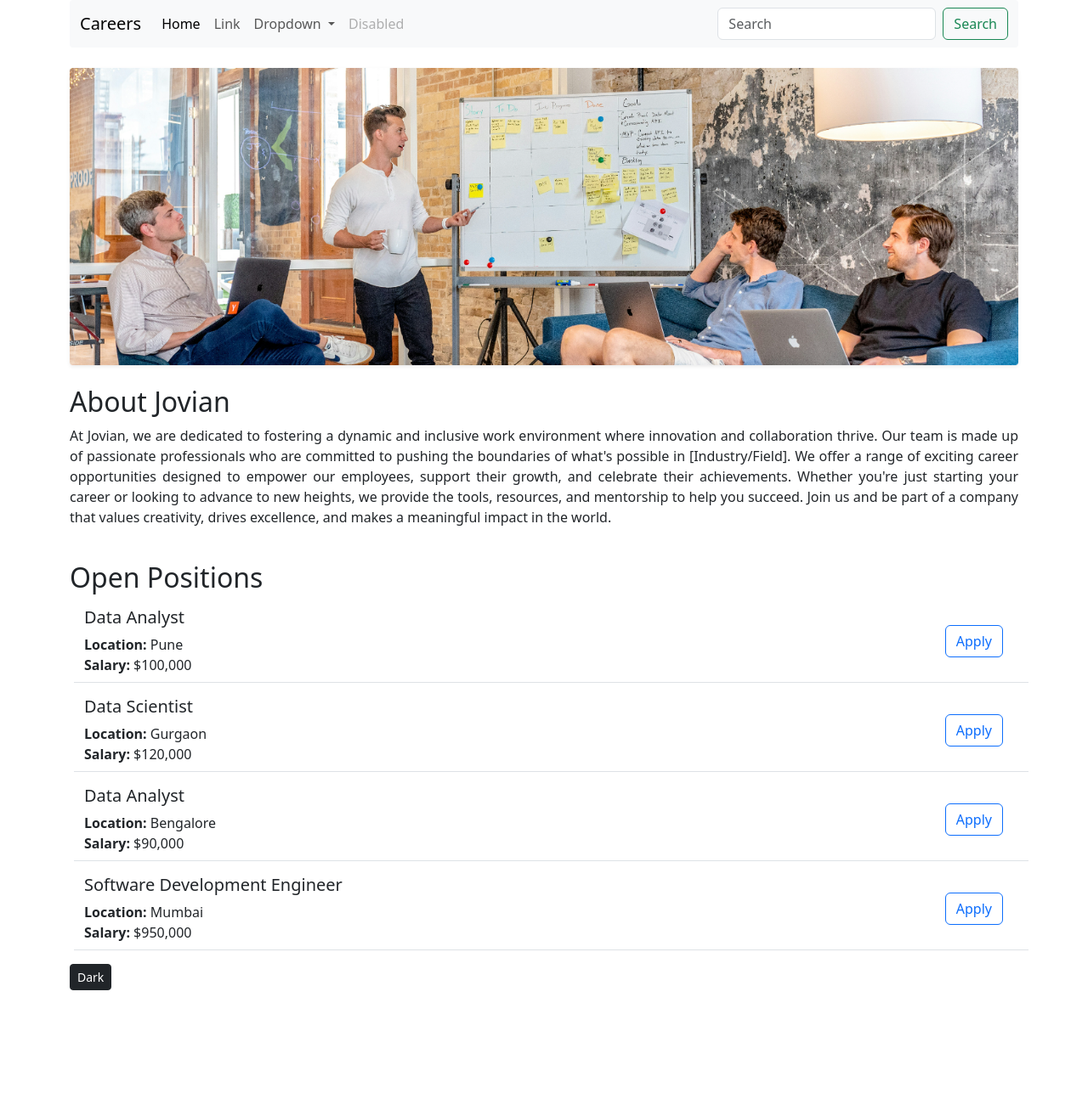
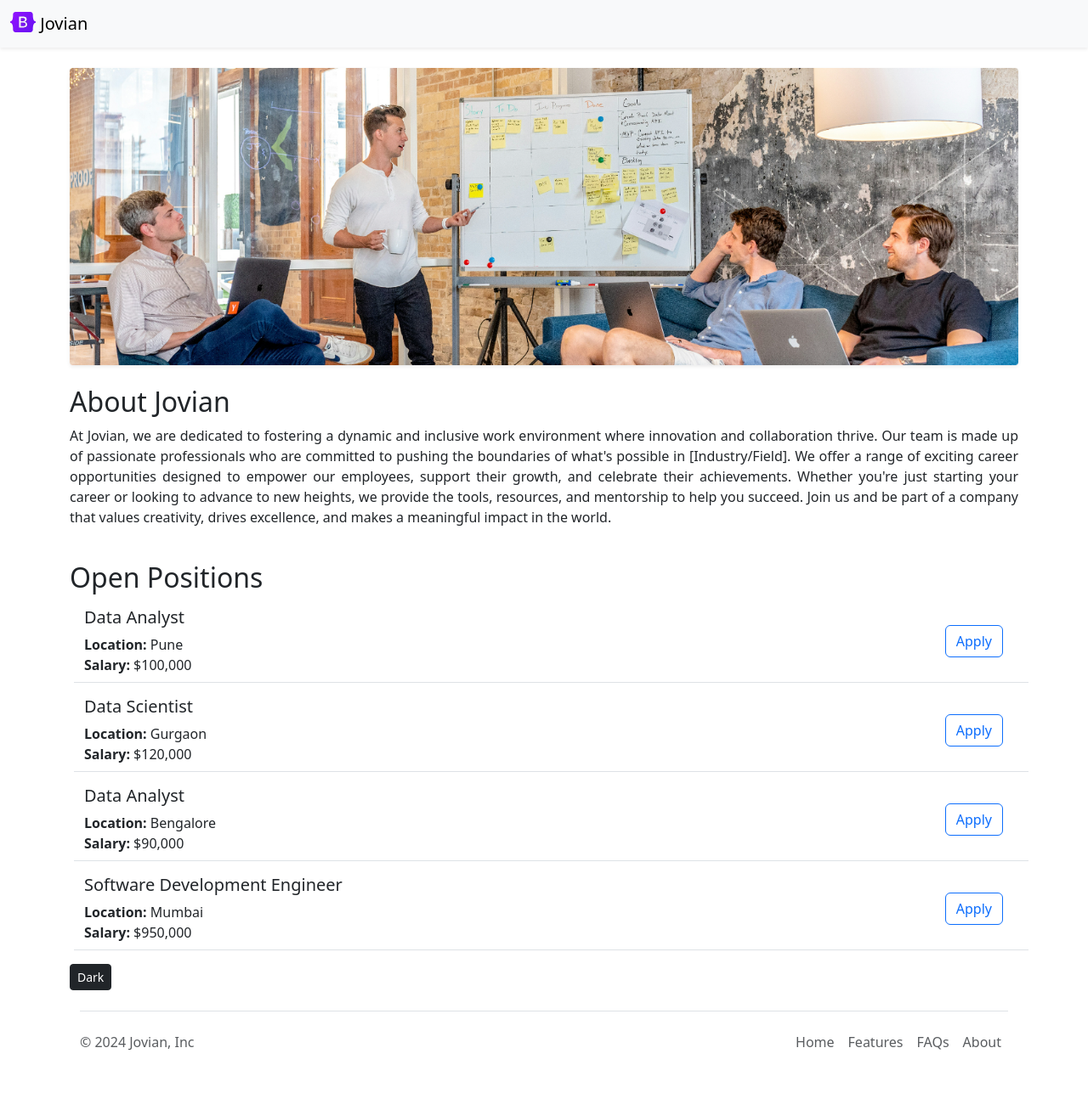
Before and after one commit to shaileshsuthar675/Tutorial-Repo, a Flask app: page / in a window 1280 px wide. Shown: the whole page at 85% size. Before the commit the page ends 1166 px from the top, so only its background shows below. Run offline with Flask 3, Linux system fonts and the light colour scheme.

Commit message:
Added header and footer.

```diff
--- /dev/null
+++ b/templates/about.html
@@ -0,0 +1,15 @@
+<br>
+<img src="/static/banner.png" class="rounded-1 img-fluid shadow-sm" alt="..." height="200">
+<br><br>
+<p class="h2">About Jovian</p>
+<p class="text-justify lead fs-6">
+    At Jovian, we are dedicated to fostering a dynamic and inclusive work environment where innovation and
+    collaboration thrive. Our team is made up of passionate professionals who are committed to pushing the
+    boundaries of what's possible in [Industry/Field]. We offer a range of exciting career opportunities
+    designed to
+    empower our employees, support their growth, and celebrate their achievements. Whether you're just starting
+    your
+    career or looking to advance to new heights, we provide the tools, resources, and mentorship to help you
+    succeed. Join us and be part of a company that values creativity, drives excellence, and makes a meaningful
+    impact in the world.
+</p>
--- /dev/null
+++ b/templates/footer.html
@@ -0,0 +1,19 @@
+<div class="container">
+    <footer class="d-flex flex-wrap justify-content-between align-items-center py-3 my-4 border-top">
+        <p class="col-md-4 mb-0 text-body-secondary">&copy; 2024 Jovian, Inc</p>
+
+        <a href="/"
+            class="col-md-4 d-flex align-items-center justify-content-center mb-3 mb-md-0 me-md-auto link-body-emphasis text-decoration-none">
+            <svg class="bi me-2" width="40" height="32">
+                <use xlink:href="#bootstrap" />
+            </svg>
+        </a>
+
+        <ul class="nav col-md-4 justify-content-end">
+            <li class="nav-item"><a href="#" class="nav-link px-2 text-body-secondary">Home</a></li>
+            <li class="nav-item"><a href="#" class="nav-link px-2 text-body-secondary">Features</a></li>
+            <li class="nav-item"><a href="#" class="nav-link px-2 text-body-secondary">FAQs</a></li>
+            <li class="nav-item"><a href="#" class="nav-link px-2 text-body-secondary">About</a></li>
+        </ul>
+    </footer>
+</div>
--- a/templates/home.html
+++ b/templates/home.html
@@ -27,81 +27,10 @@
         crossorigin="anonymous"></script>
 
     <div class="container">
-        <nav class="navbar navbar-expand-lg bg-body-tertiary rounded-1">
-            <div class="container-fluid">
-                <a class="navbar-brand" href="/">Careers</a>
-                <button class="navbar-toggler" type="button" data-bs-toggle="collapse"
-                    data-bs-target="#navbarSupportedContent" aria-controls="navbarSupportedContent"
-                    aria-expanded="false" aria-label="Toggle navigation">
-                    <span class="navbar-toggler-icon"></span>
-                </button>
-                <div class="collapse navbar-collapse" id="navbarSupportedContent">
-                    <ul class="navbar-nav me-auto mb-2 mb-lg-0">
-                        <li class="nav-item">
-                            <a class="nav-link active" aria-current="page" href="#">Home</a>
-                        </li>
-                        <li class="nav-item">
-                            <a class="nav-link" href="#">Link</a>
-                        </li>
-                        <li class="nav-item dropdown">
-                            <a class="nav-link dropdown-toggle" href="#" role="button" data-bs-toggle="dropdown"
-                                aria-expanded="false">
-                                Dropdown
-                            </a>
-                            <ul class="dropdown-menu">
-                                <li><a class="dropdown-item" href="#">Action</a></li>
-                                <li><a class="dropdown-item" href="#">Another action</a></li>
-                                <li>
-                                    <hr class="dropdown-divider">
-                                </li>
-                                <li><a class="dropdown-item" href="#">Something else here</a></li>
-                            </ul>
-                        </li>
-                        <li class="nav-item">
-                            <a class="nav-link disabled" aria-disabled="true">Disabled</a>
-                        </li>
-                    </ul>
-                    <form class="d-flex" role="search">
-                        <input class="form-control me-2" type="search" placeholder="Search" aria-label="Search">
-                        <button class="btn btn-outline-success" type="submit">Search</button>
-                    </form>
-                </div>
-            </div>
-        </nav>
-
-
-        <!-- starting with About -->
-        <br>
-        <img src="/static/banner.png" class="rounded-1 img-fluid shadow-sm" alt="..." height="200">
-        <br><br>
-        <p class="h2">About Jovian</p>
-        <p class="text-justify lead fs-6">
-            At Jovian, we are dedicated to fostering a dynamic and inclusive work environment where innovation and
-            collaboration thrive. Our team is made up of passionate professionals who are committed to pushing the
-            boundaries of what's possible in [Industry/Field]. We offer a range of exciting career opportunities
-            designed to
-            empower our employees, support their growth, and celebrate their achievements. Whether you're just starting
-            your
-            career or looking to advance to new heights, we provide the tools, resources, and mentorship to help you
-            succeed. Join us and be part of a company that values creativity, drives excellence, and makes a meaningful
-            impact in the world.
-        </p>
-
-
-        <!-- JOBs openings -->
-        <br>
-        <p class="h2 pb-2">Open Positions</p>
-
-        <div>
-            {% for job in jobs %}
-            {% include 'jobitems.html' %}
-            {% endfor %}
-        </div>
-
-        <div class="contact-button">
-            <button type="button" class="btn btn-dark btn-sm py-50">Dark</button>
-        </div>
-
+        {% include 'nav.html' %}
+        {% include 'about.html' %}
+        {% include 'jobopenings.html' %}
+        {% include 'footer.html' %}
     </div>
 
 </body>
--- /dev/null
+++ b/templates/jobopenings.html
@@ -0,0 +1,12 @@
+<br>
+<p class="h2 pb-2">Open Positions</p>
+
+<div>
+    {% for job in jobs %}
+    {% include 'jobitems.html' %}
+    {% endfor %}
+</div>
+
+<div class="contact-button">
+    <button type="button" class="btn btn-dark btn-sm py-50">Dark</button>
+</div>
--- /dev/null
+++ b/templates/nav.html
@@ -0,0 +1,12 @@
+<nav class="navbar bg-light shadow-sm fixed-top">
+    <div class="container-fluid">
+        <a class="navbar-brand" href="#">
+            <img src="/static/logo.svg" alt="Logo" width="30" height="24" class="d-inline-block align-text-top">
+            Jovian
+        </a>
+    </div>
+</nav>
+
+<div style="height: 56px;">
+
+</div>
```
Also changed, not shown: static/logo.svg (added).
